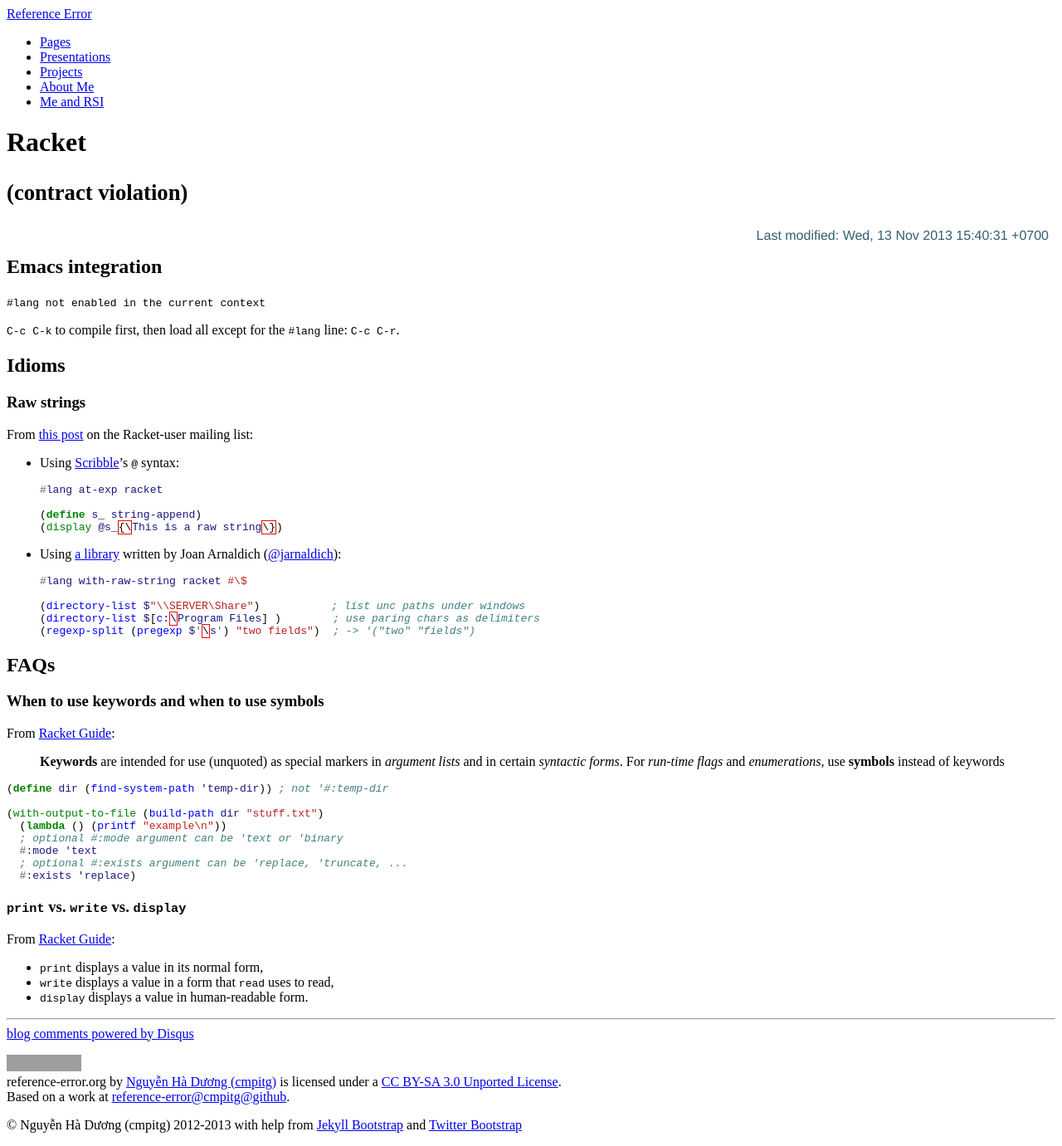
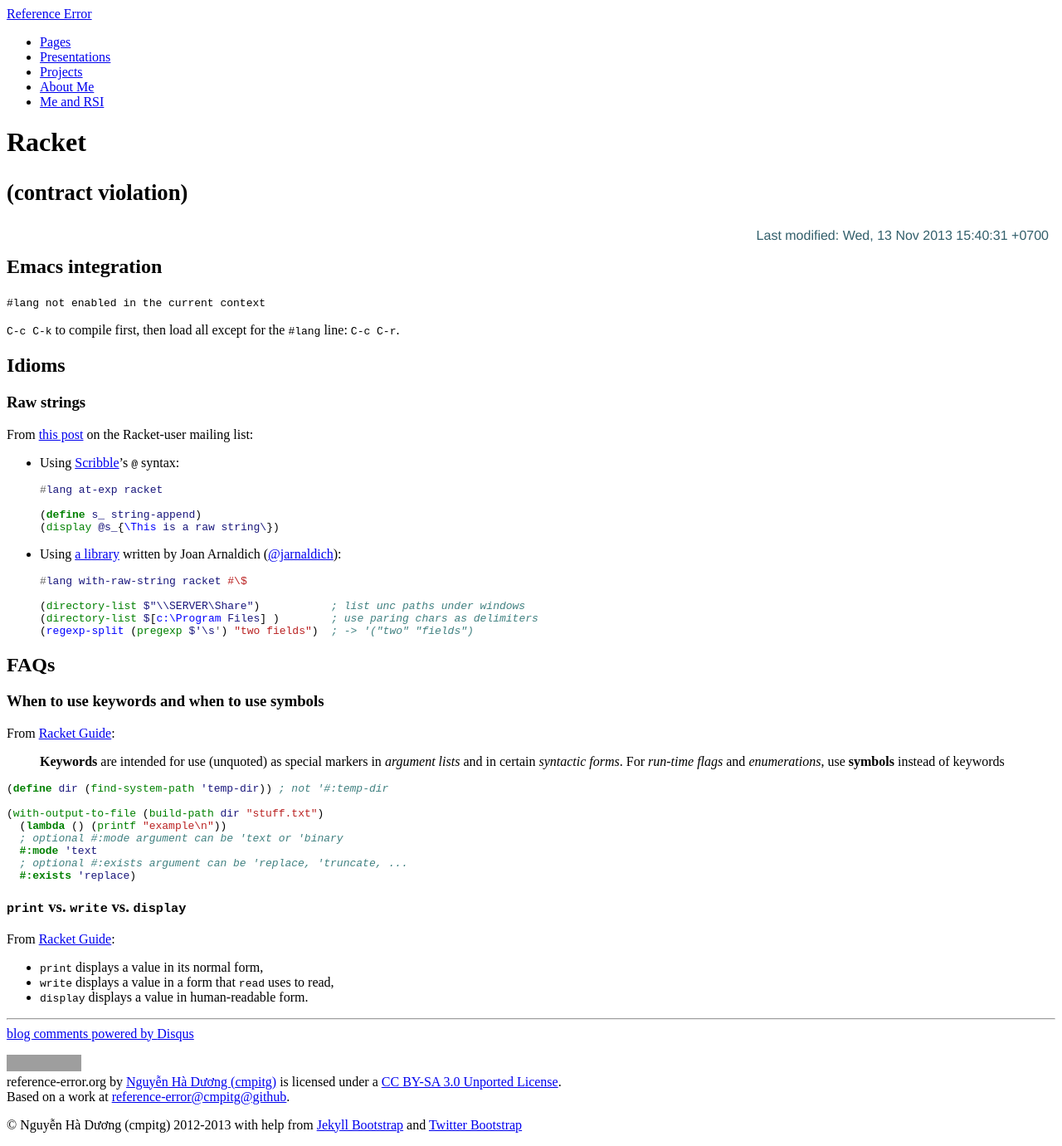
Before and after one commit to cmpitg/cmpitg.github.com, a Jekyll site: the page built from guides/racket.md, in a window 1280 px wide. Shown: the whole page at 83% size. Built offline with Jekyll 4.4.1, drawn with Linux system fonts in a browser that asks for light colours; Markdown is read by kramdown in place of the engine named in the settings; comment, search, counter and statistics services are not loaded; grey boxes are pictures that could not be loaded.

Commit message:
Fix Pygments no lexer error

````diff
--- a/guides/racket.md
+++ b/guides/racket.md
@@ -26,7 +26,7 @@
 
 * Using [Scribble](http://docs.racket-lang.org/scribble/)'s `@` syntax:
 
-  ```scheme
+  ```racket
   #lang at-exp racket
 
   (define s_ string-append)
@@ -36,7 +36,7 @@
 * Using [a library](https://github.com/jarnaldich/with-raw-string) written by
   Joan Arnaldich ([@jarnaldich](https://github.com/jarnaldich)):
 
-  ```scheme
+  ```racket
   #lang with-raw-string racket #\$
 
   (directory-list $"\\SERVER\Share")           ; list unc paths under windows
@@ -54,7 +54,7 @@
 > lists* and in certain *syntactic forms*. For *run-time flags* and
 > *enumerations*, use **symbols** instead of keywords
 
-```scheme
+```racket
 (define dir (find-system-path 'temp-dir)) ; not '#:temp-dir
 
 (with-output-to-file (build-path dir "stuff.txt")
````
Also changed, not shown: _posts/2013-11-16-remapping-a-keybinding-in-emacs.md (+6 -6 lines).
